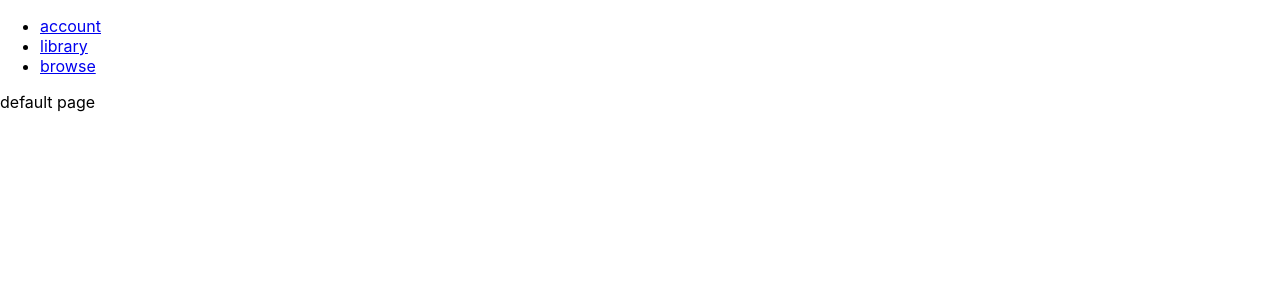
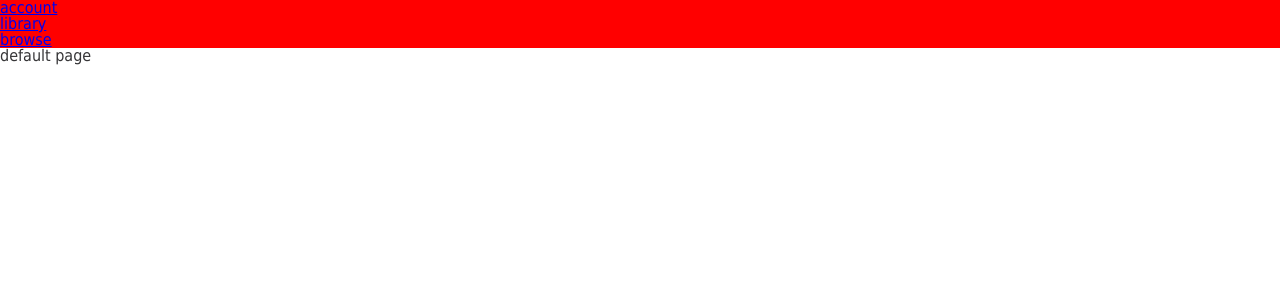
Before and after one commit to theykay/podra, a React (Create React App) app: page / in a window 1280 px wide. Shown: the top 300 px of the page. Built offline with nearby package versions, Linux system fonts and the light colour scheme; the HTML template or start-up script is replaced by a standard one.

Commit message:
added themeprovider and darkmode toggler using styled-components

```diff
--- a/public/index.html
+++ b/public/index.html
@@ -7,6 +7,7 @@
     <meta name="theme-color" content="#000000" />
     <meta name="description" content="Web site created using create-react-app" />
     <link rel="apple-touch-icon" href="%PUBLIC_URL%/logo192.png" />
+    <link rel="stylesheet" href="%PUBLIC_URL%/reset.css" />
     <!--
       manifest.json provides metadata used when your web app is installed on a
       user's mobile device or desktop. See https://developers.google.com/web/fundamentals/web-app-manifest/
--- /dev/null
+++ b/public/reset.css
@@ -0,0 +1,34 @@
+/* http://meyerweb.com/eric/tools/css/reset/
+   v2.0 | 20110126
+   License: none (public domain)
+*/
+
+html, body, div, span, applet, object, iframe, h1, h2, h3, h4, h5, h6, p, blockquote, pre, a, abbr, acronym, address, big, cite, code, del, dfn, em, img, ins, kbd, q, s, samp, small, strike, strong, sub, sup, tt, var, b, u, i, center, dl, dt, dd, ol, ul, li, fieldset, form, label, legend, table, caption, tbody, tfoot, thead, tr, th, td, article, aside, canvas, details, embed,  figure, figcaption, footer, header, hgroup,  menu, nav, output, ruby, section, summary, time, mark, audio, video {
+	margin: 0;
+	padding: 0;
+	border: 0;
+	font-size: 100%;
+	font: inherit;
+	vertical-align: baseline;
+}
+/* HTML5 display-role reset for older browsers */
+article, aside, details, figcaption, figure, footer, header, hgroup, menu, nav, section {
+	display: block;
+}
+body {
+	line-height: 1;
+}
+ol, ul {
+	list-style: none;
+}
+blockquote, q {
+	quotes: none;
+}
+blockquote:before, blockquote:after, q:before, q:after {
+	content: '';
+	content: none;
+}
+table {
+	border-collapse: collapse;
+	border-spacing: 0;
+}
--- a/src/App.js
+++ b/src/App.js
@@ -1,7 +1,10 @@
-import React from 'react';
-import { BrowserRouter as Router, Route, Switch } from 'react-router-dom';
-// import logo from './logo.svg';
-import './App.css';
+import React, { useState } from "react";
+import { BrowserRouter as Router, Route, Switch } from "react-router-dom";
+import { ThemeProvider } from "styled-components";
+import { useDarkMode } from './styles/useDarkMode';
+import { GlobalStyles } from "./styles/globalStyles";
+import { lightTheme, darkTheme } from "./styles/Themes";
+import "./App.css";
 import {
   Account,
   Browse,
@@ -9,46 +12,32 @@
   Episode,
   Library,
   Settings,
-  Show
-} from './pages';
-import { Navbar } from './components';
+  Show,
+} from "./pages";
+import { Navbar } from "./components";
 
 const App = () => {
+  // https://www.smashingmagazine.com/2020/04/dark-mode-react-apps-styled-components/
+  const [ theme, mountedComponent ] = useDarkMode();
+  const themeMode = theme === 'light' ? lightTheme : darkTheme;
+  if (!mountedComponent) return <div/>
   return (
-    <Router>
-      <Navbar />
-      <Switch>
-        <Route
-          exact path="/account"
-          component={Account}
-        />
-        <Route
-          exact path="/browse"
-          component={Browse}
-        />
-        <Route
-          exact path="/library"
-          component={Library}
-        />
-        <Route
-          exact path="/settings"
-          component={Settings}
-        />
-        <Route
-          path="/show/:name"
-          component={Show}
-        />
-        <Route
-          path="/ep/:id"
-          component={Episode}
-        />
-        <Route
-          path="*"
-          component={Default}
-        />
-      </Switch>
-    </Router>
+    <ThemeProvider theme={themeMode}>
+      <GlobalStyles />
+      <Router>
+        <Navbar />
+        <Switch>
+          <Route exact path="/account" component={Account} />
+          <Route exact path="/browse" component={Browse} />
+          <Route exact path="/library" component={Library} />
+          <Route exact path="/settings" component={Settings} />
+          <Route path="/show/:name" component={Show} />
+          <Route path="/ep/:id" component={Episode} />
+          <Route path="*" component={Default} />
+        </Switch>
+      </Router>
+    </ThemeProvider>
   );
-}
+};
 
 export default App;
--- a/src/components/Navbar.jsx
+++ b/src/components/Navbar.jsx
@@ -1,6 +1,16 @@
+import styled from 'styled-components';
+
+const Header = styled.header`
+  background-color: red
+`;
+
+const ListItem = styled.li`
+
+`;
+
 const Navbar = () => {
   return (
-    <header id="navbar">
+    <Header id="navbar">
       <nav>
         <ul>
           <li>
@@ -14,7 +24,7 @@
           </li>
         </ul>
       </nav>
-    </header>
+    </Header>
   )
 }
 
--- /dev/null
+++ b/src/styles/Themes.js
@@ -0,0 +1,13 @@
+export const lightTheme = {
+  body: '#FFF',
+  text: '#363537',
+  toggleBorder: '#FFF',
+  background: '#363537',
+}
+
+export const darkTheme = {
+  body: '#363537',
+  text: '#FAFAFA',
+  toggleBorder: '#6B8096',
+  background: '#999',
+}
--- /dev/null
+++ b/src/styles/globalStyles.js
@@ -0,0 +1,10 @@
+import { createGlobalStyle } from 'styled-components';
+
+export const GlobalStyles = createGlobalStyle`
+  body {
+    background: ${({ theme }) => theme.body};
+    color: ${({ theme }) => theme.text};
+    font-family: Tahoma, Helvetica, Arial, Roboto, sans-serif;
+    transition: all 0.1s linear;
+  }
+`;
--- /dev/null
+++ b/src/styles/useDarkMode.js
@@ -0,0 +1,22 @@
+import { useEffect, useState } from 'react';
+export const useDarkMode = () => {
+  const [ theme, setTheme ] = useState('light');
+  const [ mountedComponent, setMountedComponent ] = useState(false);
+
+  const setMode = mode => {
+    window.localStorage.setItem('theme', mode);
+    setTheme(mode);
+  };
+
+  const themeToggler = () => {
+    theme === 'light' ? setMode('dark') : setMode('light');
+  };
+
+  useEffect(() => {
+    const localTheme = window.localStorage.getItem('theme');
+    localTheme && setTheme(localTheme);
+    setMountedComponent(true);
+  },[]);
+
+  return [theme, themeToggler, mountedComponent];
+}
```
